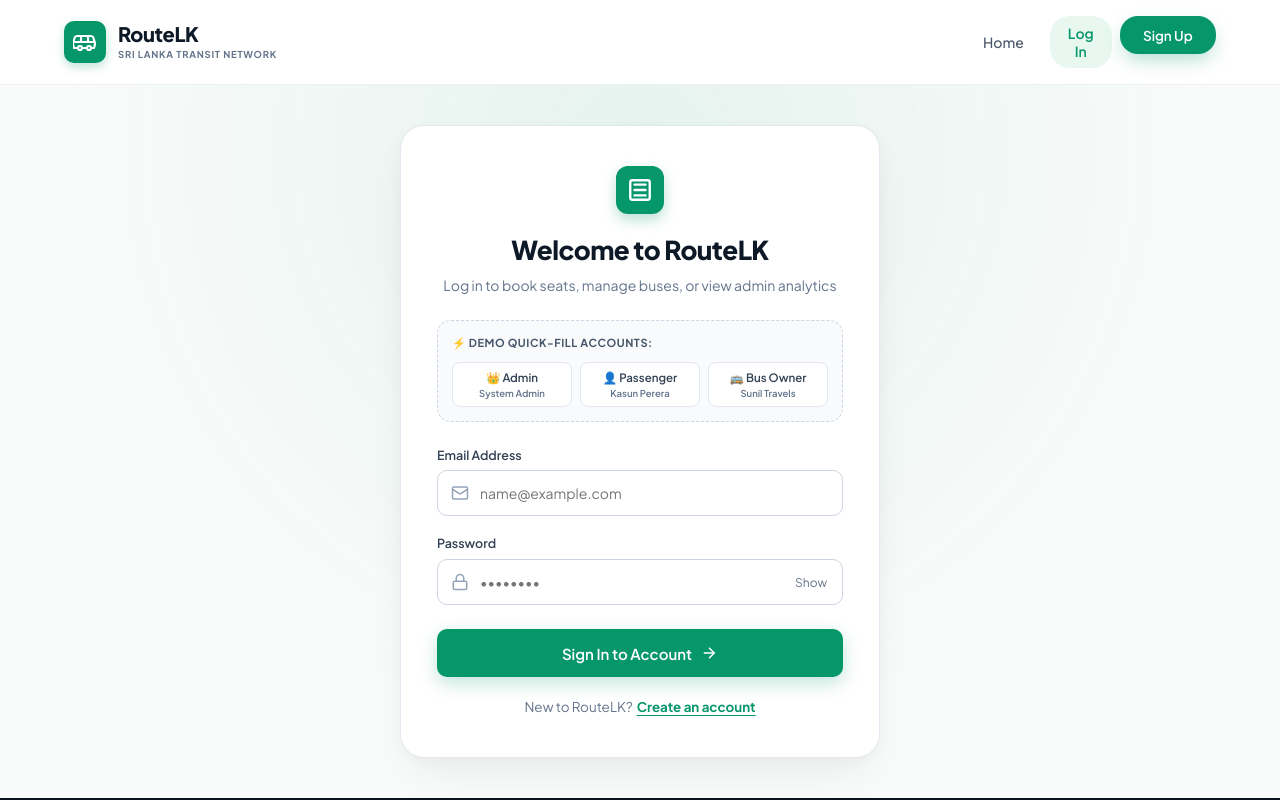
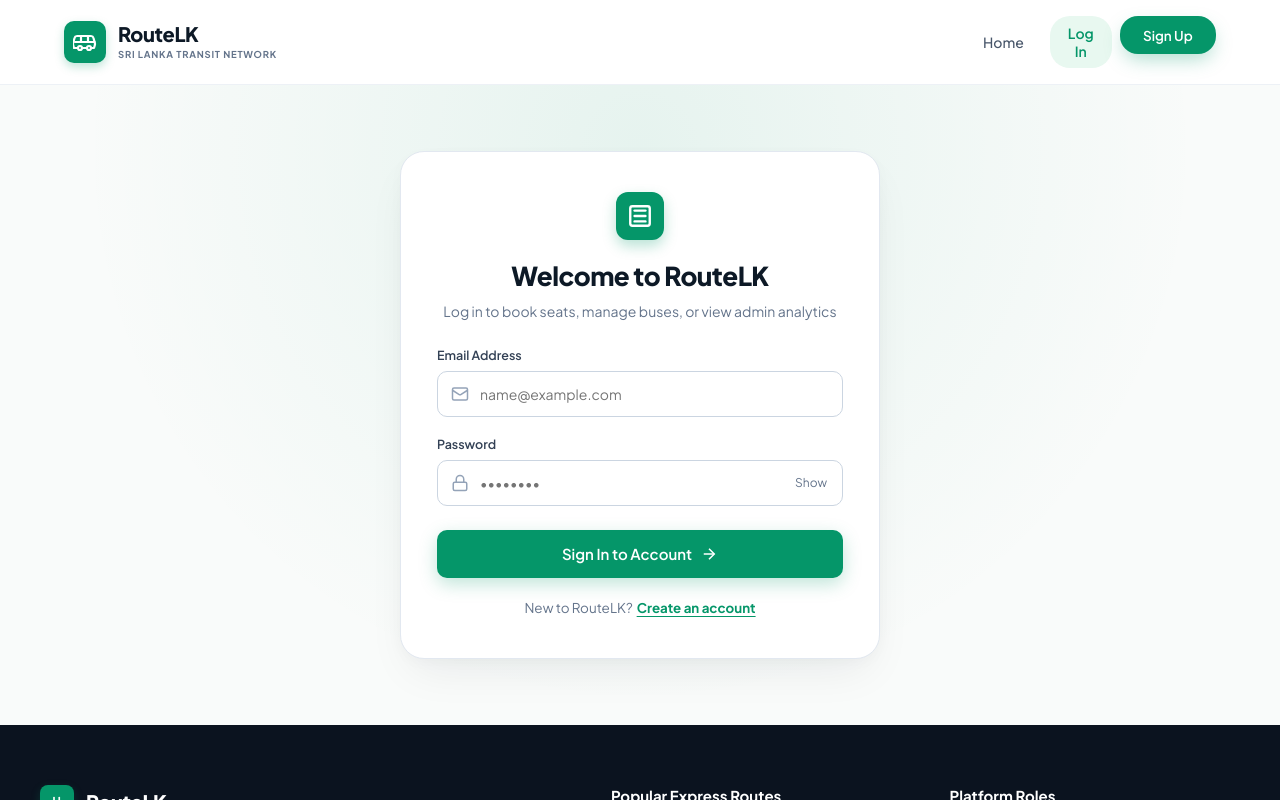
Before and after one commit to Chamiya09/RouteLK-FrontEnd, a React (Vite) app: page / in a window 1280 px wide. Both pictures are taken after a click on the button "Log In". Shown: the top 800 px of the page. Built offline with nearby package versions, Linux system fonts and the light colour scheme; no server answers.

Commit message:
feat: remove demo quick-fill accounts card from login page

```diff
--- a/src/components/LoginPage.tsx
+++ b/src/components/LoginPage.tsx
@@ -14,13 +14,6 @@ export const LoginPage: React.FC<LoginPageProps> = ({ onSuccess, onNavigateToReg
   const [showPassword, setShowPassword] = useState(false);
   const [errorMessage, setErrorMessage] = useState('');
   const [isLoading, setIsLoading] = useState(false);
-
-  // Quick fill helper for hackathon demo
-  const handleQuickFill = (demoEmail: string, demoPass: string) => {
-    setEmail(demoEmail);
-    setPassword(demoPass);
-    setErrorMessage('');
-  };
 
   const handleSubmit = async (e: React.FormEvent) => {
     e.preventDefault();
@@ -66,39 +59,6 @@ export const LoginPage: React.FC<LoginPageProps> = ({ onSuccess, onNavigateToReg
           </div>
           <h2 className="auth-title">Welcome to RouteLK</h2>
           <p className="auth-subtitle">Log in to book seats, manage buses, or view admin analytics</p>
-        </div>
-
-        {/* Demo Accounts Quick-Select for Hackathon */}
-        <div className="demo-accounts-card">
-          <div className="demo-card-title">
-            <span>⚡ Demo Quick-Fill Accounts:</span>
-          </div>
-          <div className="demo-chips-grid">
-            <button
-              type="button"
-              className={`demo-chip ${email === 'admin@routelk.lk' ? 'active' : ''}`}
-              onClick={() => handleQuickFill('admin@routelk.lk', 'admin123')}
-            >
-              <span>👑 Admin</span>
-              <span className="demo-chip-role">System Admin</span>
-            </button>
-            <button
-              type="button"
-              className={`demo-chip ${email === 'kasun@routelk.lk' ? 'active' : ''}`}
-              onClick={() => handleQuickFill('kasun@routelk.lk', 'pass123')}
-            >
-              <span>👤 Passenger</span>
-              <span className="demo-chip-role">Kasun Perera</span>
-            </button>
-            <button
-              type="button"
-              className={`demo-chip ${email === 'owner1@routelk.lk' ? 'active' : ''}`}
-              onClick={() => handleQuickFill('owner1@routelk.lk', 'owner123')}
-            >
-              <span>🚌 Bus Owner</span>
-              <span className="demo-chip-role">Sunil Travels</span>
-            </button>
-          </div>
         </div>
 
         {/* Error Alert */}
```
